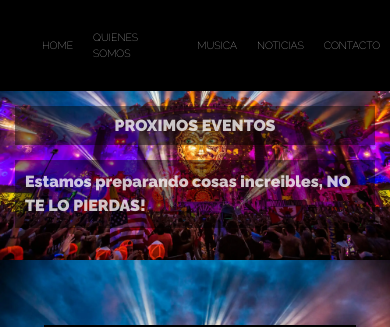
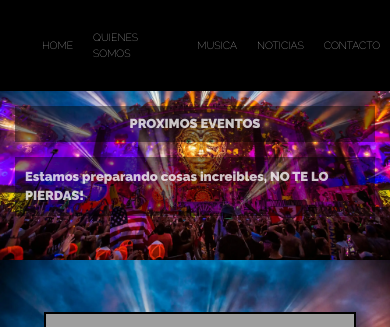
Before and after one commit to NicolasRaffonaudDev/PreEntrega2-Raffonaud, a website: page index.html in a window 390 px wide. Shown: the top 327 px of the page. Drawn offline with nearby package versions, Linux system fonts and the light colour scheme; grey boxes are pictures that could not be loaded.

Commit message:
a punto de hacer la entrega

```diff
--- a/scss/_medias.scss
+++ b/scss/_medias.scss
@@ -362,4 +362,8 @@
     .carousel {
         height: 70%;
     }
+
+    .titulomain {
+        font-size: small !important;
+    }
 }
```
Also changed, not shown: css/style.css.
